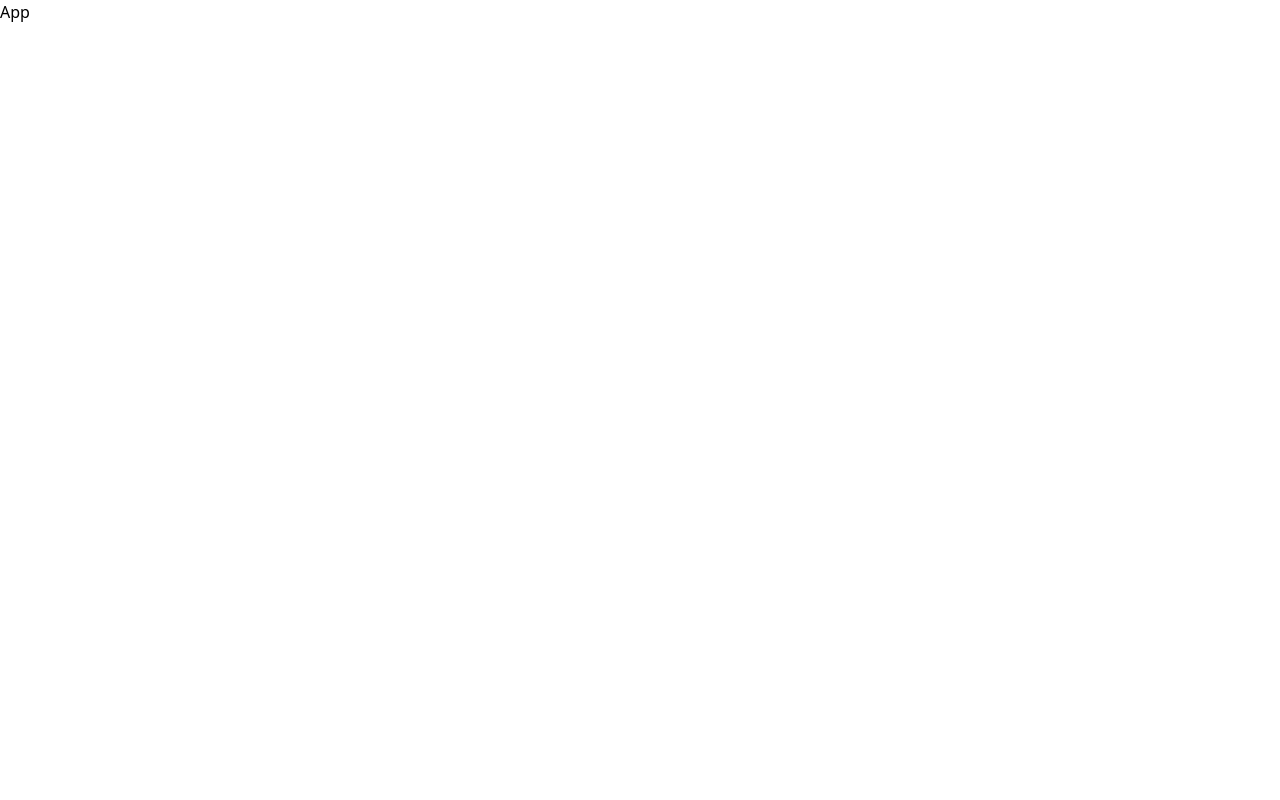
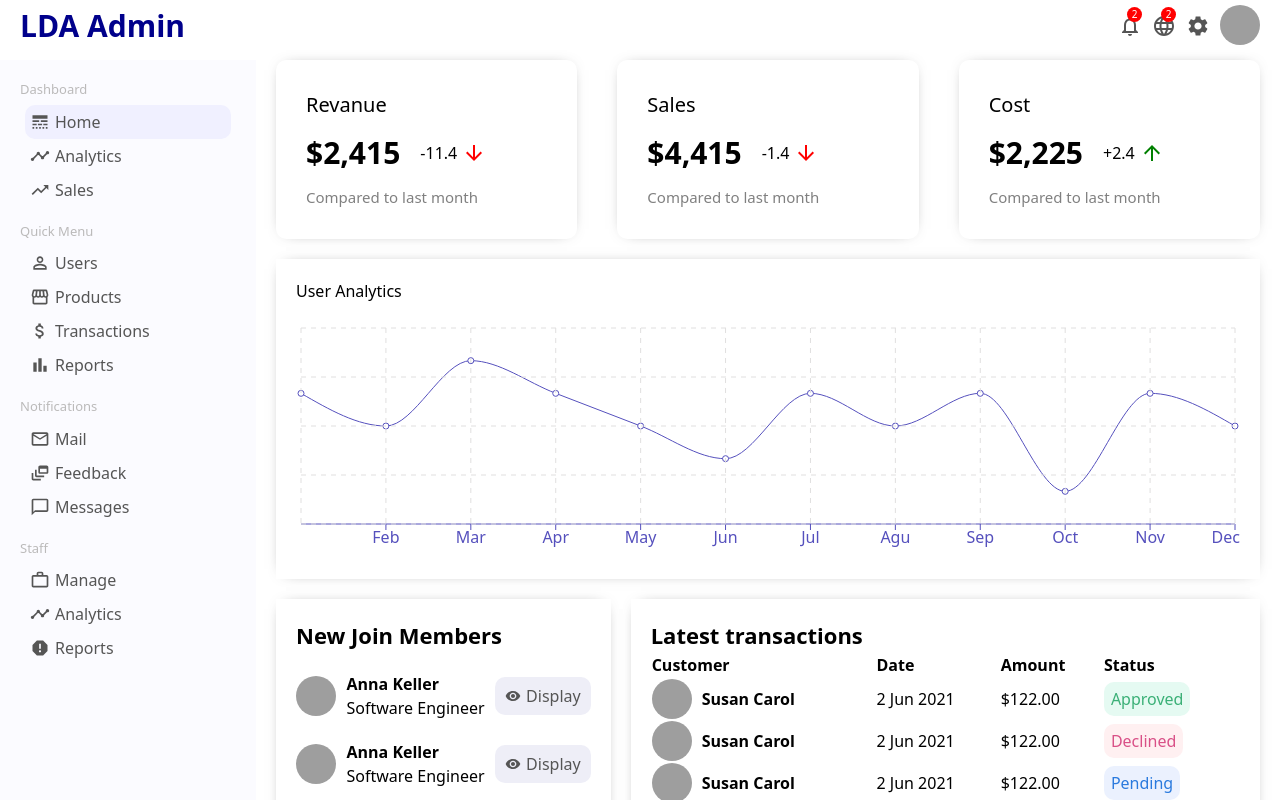
Before and after one commit to NellyNel520/LondonDiorApparel-3.0, a React (Create React App) app in the folder admin/: page / in a window 1280 px wide. Shown: the top 800 px of the page. Built offline with nearby package versions, Linux system fonts and the light colour scheme; grey boxes are pictures that could not be loaded; a web font is replaced by a local one.

Commit message:
admin app base structure setup

```diff
--- a/admin/src/App.js
+++ b/admin/src/App.js
@@ -1,10 +1,33 @@
 import { Route, Routes } from 'react-router-dom'
-import './styles/App.css'
 import React from 'react'
+import Sidebar from "./components/sidebar/Sidebar";
+import Topbar from "./components/topbar/Topbar";
+import "./styles/App.css";
+import Home from "./pages/home/Home";
+import UserList from "./pages/userList/UserList";
+import User from "./pages/user/User";
+import NewUser from "./pages/newUser/NewUser";
+import ProductList from "./pages/productList/ProductList";
+import Product from "./pages/product/Product";
+import NewProduct from "./pages/newProduct/NewProduct";
 
 const App = () => {
   return (
-    <div>App</div>
+    <div>
+      <Topbar />
+      <main className='container'>
+        <Sidebar />
+        <Routes>
+          <Route path="/" element={ <Home />} />
+          <Route path="/users" element={ <UserList />} />
+          <Route path="/user/:userId" element={ <User />} />
+          <Route path="/newUser" element={ <NewUser />} />
+          <Route path="/products" element={ <Product />} />
+          <Route path="/newproduct" element={ <NewProduct />} />
+        </Routes>
+
+      </main>
+    </div>
   )
 }
 
```
